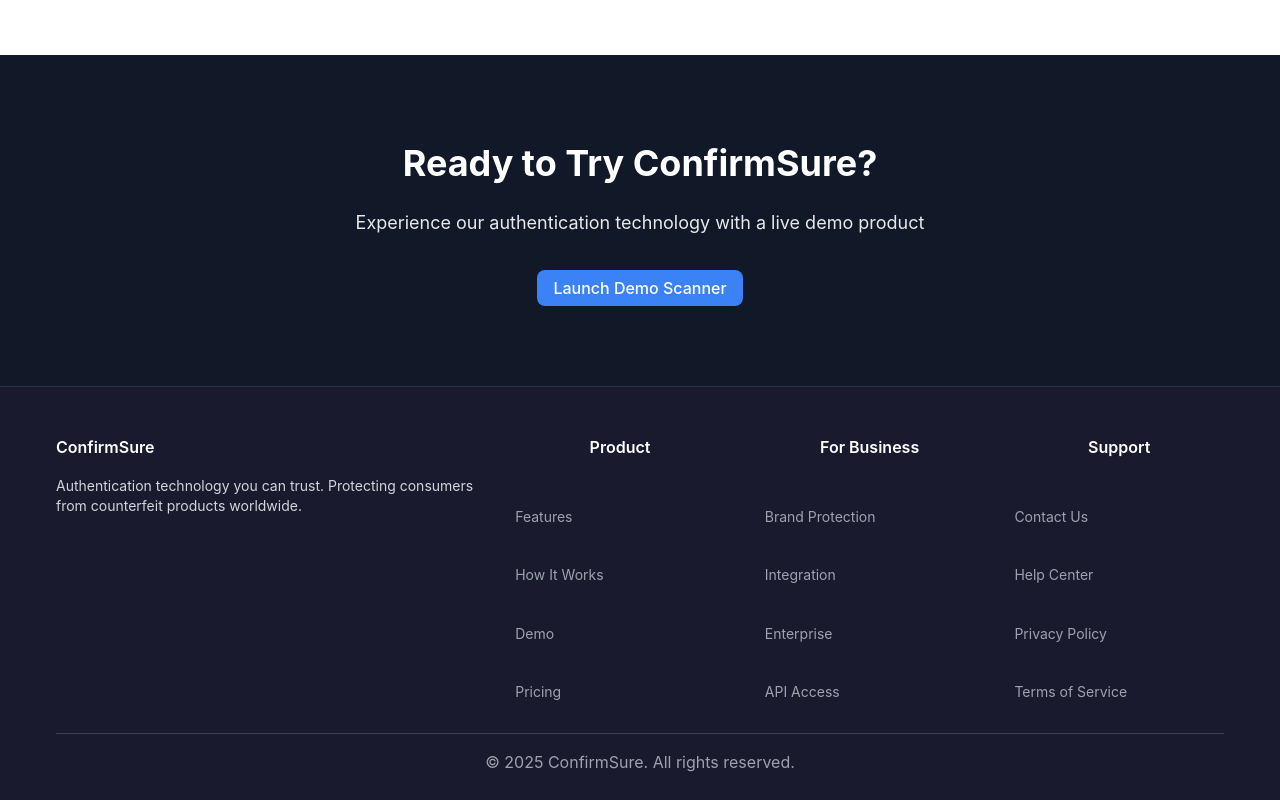
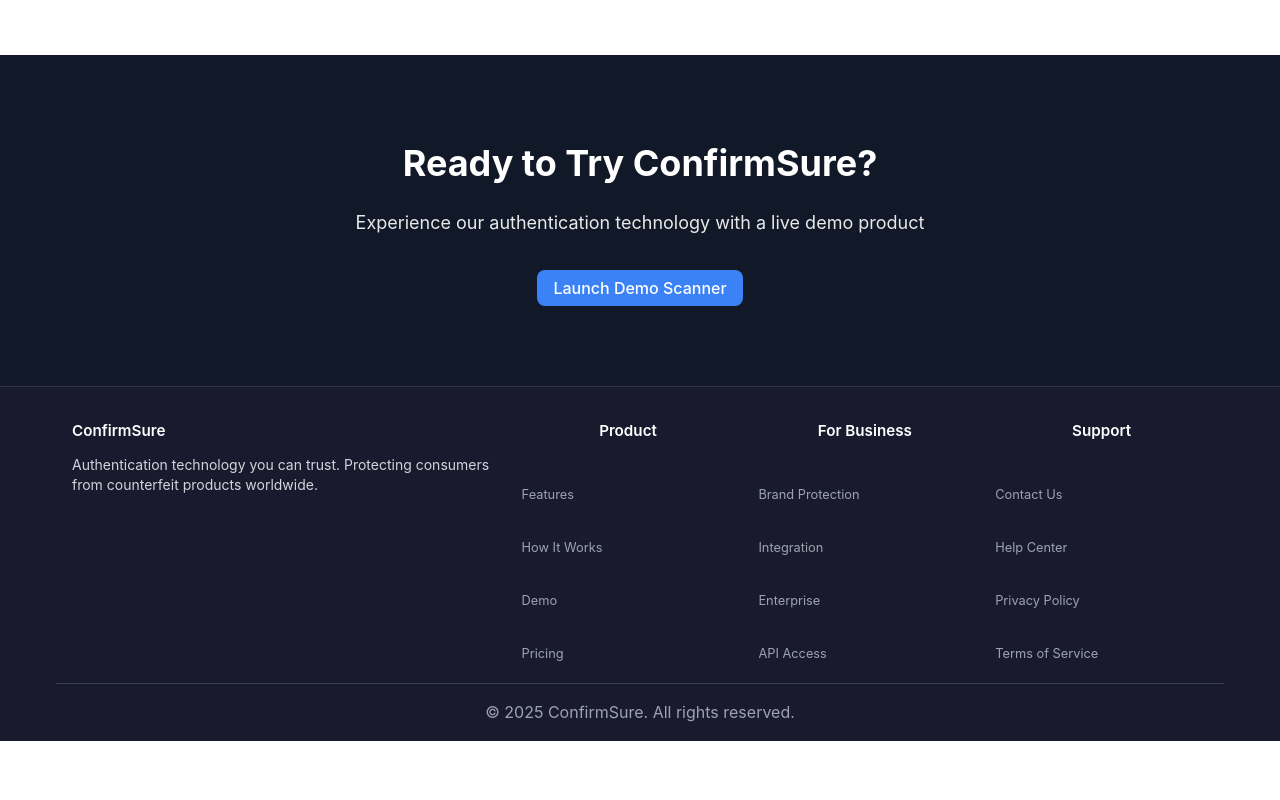
Before and after one commit to Confirmsure-auth/ConfirmSure-V4, a plain HTML site: page index.html in a window 1280 px wide. Shown: the part 1908-2708 px from the top of the page. After the commit the page ends 2649 px from the top, so only its background shows below. Drawn offline with Linux system fonts and the light colour scheme.

Commit message:
FORCE footer layout changes with cache busting
- Added ?v=3.0 to CSS link to force browser reload
- Used !important on all footer styles to override any conflicts
- Much tighter spacing: 2rem padding, 1.5rem gap, 0.35rem link margins
- Smaller fonts: 0.95rem headings, 0.8rem links
- This should definitely show changes now

```diff
--- a/styles.css
+++ b/styles.css
@@ -367,20 +367,24 @@ nav {
     opacity: 0.9;
 }
 
-/* Footer v3.0 - Polished layout */
+/* Footer v4.0 - FORCE CACHE BUST */
 footer {
-    background: #1a1a2e;
-    color: white;
-    padding: 3rem 0 1.5rem;
-    border-top: 1px solid rgba(255, 255, 255, 0.1);
+    background: #1a1a2e !important;
+    color: white !important;
+    padding: 2rem 0 1rem !important;
+    border-top: 1px solid rgba(255, 255, 255, 0.1) !important;
 }
 
 .footer-content {
-    display: grid;
-    grid-template-columns: 2fr 1fr 1fr 1fr;
-    gap: 2.5rem;
-    margin-bottom: 1.5rem;
-    align-items: start;
+    display: grid !important;
+    grid-template-columns: 2fr 1fr 1fr 1fr !important;
+    gap: 1.5rem !important;
+    margin-bottom: 1rem !important;
+    align-items: start !important;
+    max-width: 1200px !important;
+    margin-left: auto !important;
+    margin-right: auto !important;
+    padding: 0 1rem !important;
 }
 
 @media (max-width: 968px) {
@@ -404,21 +408,21 @@ footer {
 }
 
 .footer-section h4 {
-    font-weight: 600;
-    margin-bottom: 1rem;
-    font-size: 1rem;
-    color: white;
+    font-weight: 600 !important;
+    margin-bottom: 0.75rem !important;
+    font-size: 0.95rem !important;
+    color: white !important;
 }
 
 .footer-section a {
-    color: #9ca3af;
-    text-decoration: none;
+    color: #9ca3af !important;
+    text-decoration: none !important;
     display: block !important;
-    margin-bottom: 0.5rem;
-    transition: color 0.3s ease;
-    font-size: 0.875rem;
-    line-height: 1.3;
-    width: 100%;
+    margin-bottom: 0.35rem !important;
+    transition: color 0.3s ease !important;
+    font-size: 0.8rem !important;
+    line-height: 1.2 !important;
+    width: 100% !important;
 }
 
 .footer-section p {
```
Also changed, not shown: index.html (+1 -1 lines), .claude/settings.local.json (added).
